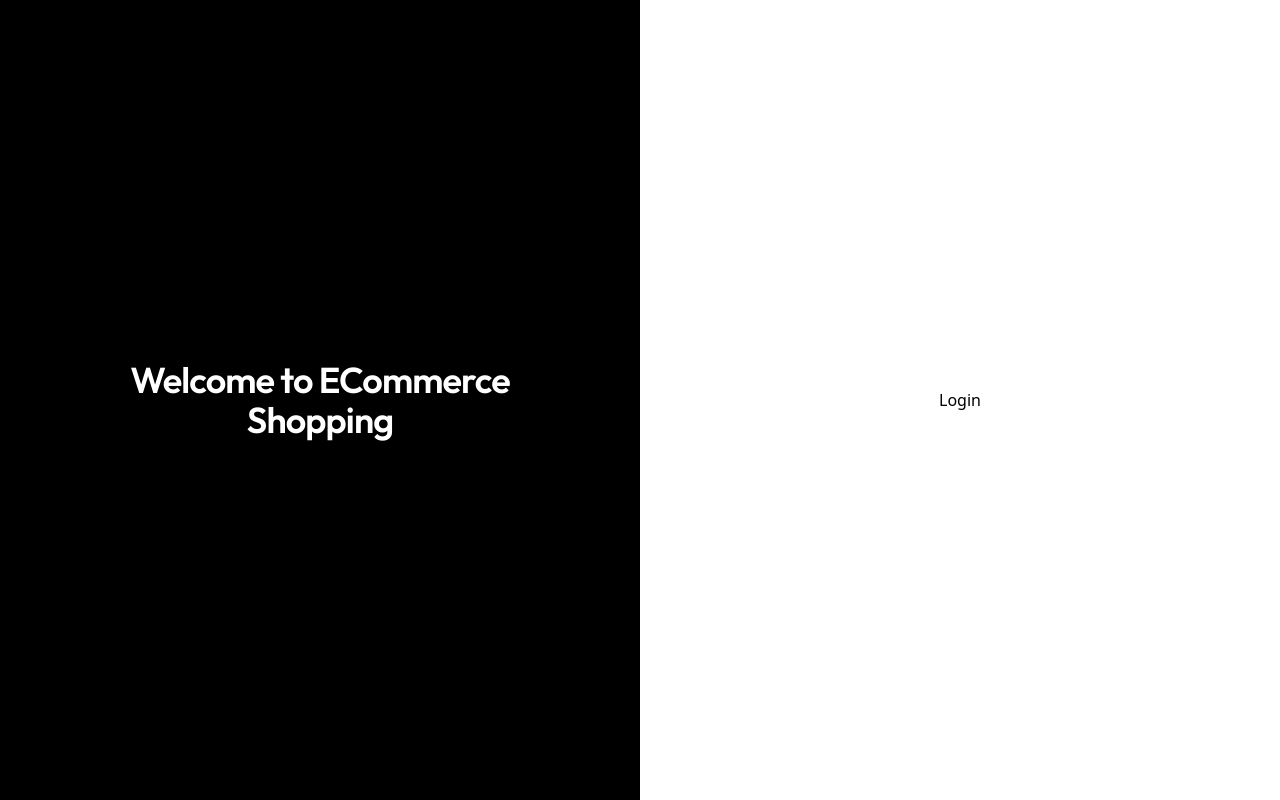
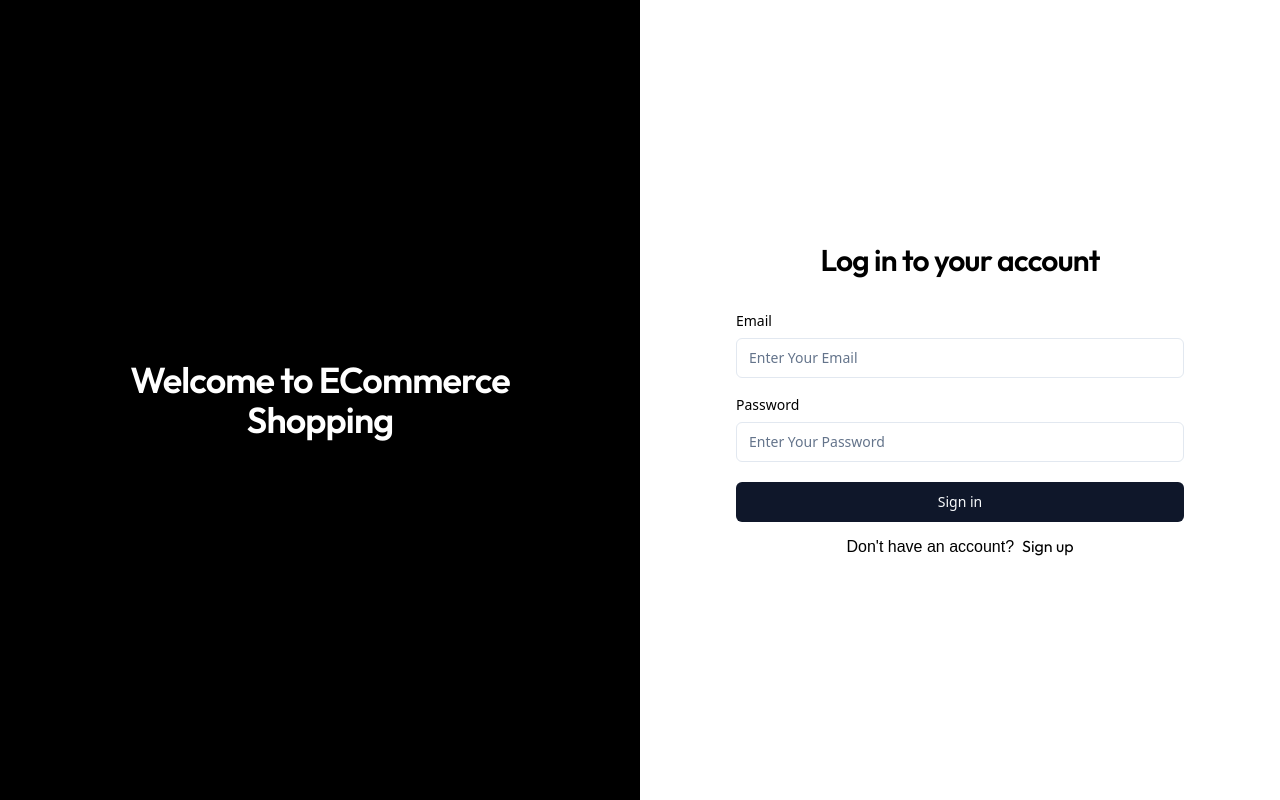
Before and after one commit to Allwyn46/mern_e_commerce, a React (Vite) app in the folder frontend/: page /auth/login in a window 1280 px wide. Built offline with nearby package versions, Linux system fonts and the light colour scheme; the HTML template or start-up script is replaced by a standard one; a web font is replaced by a local one.

Commit message:
Completed Login page

```diff
--- a/frontend/src/config/config.js
+++ b/frontend/src/config/config.js
@@ -21,3 +21,20 @@
         type: 'password',
     },
 ];
+
+export const loginFormControls = [
+    {
+        name: 'email',
+        label: 'Email',
+        placeholder: 'Enter Your Email',
+        componentType: 'input',
+        type: 'email',
+    },
+    {
+        name: 'password',
+        label: 'Password',
+        placeholder: 'Enter Your Password',
+        componentType: 'input',
+        type: 'password',
+    },
+];
--- a/frontend/src/pages/auth/Login.jsx
+++ b/frontend/src/pages/auth/Login.jsx
@@ -1,8 +1,48 @@
-import React from 'react'
+import React, { useState } from 'react'
+import CommonForm from '@/components/common/CommonForm'
+import { loginFormControls } from '@/config/config'
+import { Link } from 'react-router-dom'
+
+const initialState = {
+  email: '',
+  password: ''
+}
 
 const Login = () => {
+
+  const [formData, setFormData] = useState(initialState)
+
+  const onSubmit = () => {
+
+  }
+
   return (
-    <div>Login</div>
+    <div className='mx-auto w-full max-w-md space-y-6'>
+      <div className='text-center'>
+        <h1 className='font-out_semi text-3xl tracking-tight text-foreground'>
+          Log in to your account
+        </h1>
+
+        <div className='mt-9'>
+          {/* RENDERING THE DYNAMIC FORM COMPONENT */}
+
+          <CommonForm
+            formControls={loginFormControls}
+            buttonText={'Sign in'}
+            formData={formData}
+            setFormData={setFormData}
+            onSubmit={onSubmit}
+          />
+        </div>
+
+        <p className='mt-3 font-out_light'>
+          Don't have an account?
+          <Link to='/auth/register' className='font-out_reg text-primary hover:underline ml-2'>
+            Sign up
+          </Link>
+        </p>
+      </div>
+    </div>
   )
 }
 
--- a/frontend/src/pages/auth/Register.jsx
+++ b/frontend/src/pages/auth/Register.jsx
@@ -1,6 +1,6 @@
+import React, { useState } from 'react'
 import CommonForm from '@/components/common/CommonForm'
 import { registerFormControls } from '@/config/config'
-import React, { useState } from 'react'
 import { Link } from 'react-router-dom'
 
 const initialState = {
```
